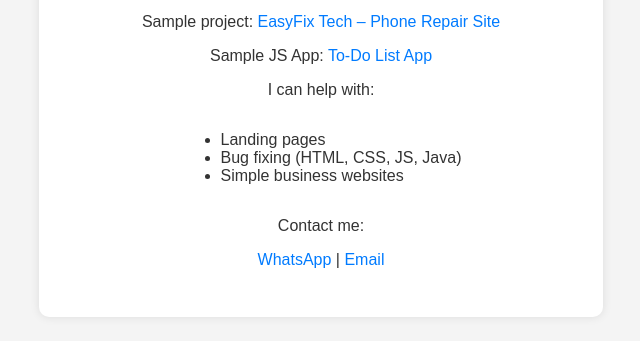
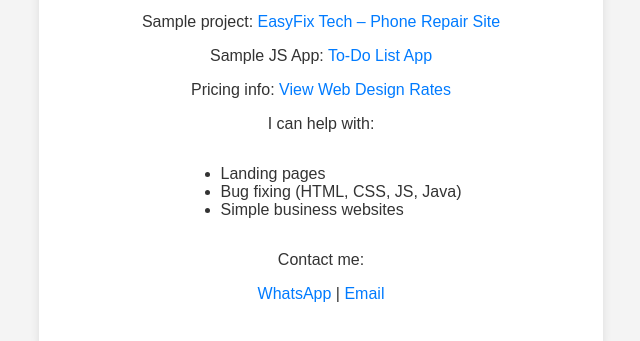
Before and after one commit to toonna2032/toonna2032.github.io, a plain HTML site: page index.html in a window 1280 px wide. Shown: the part 165-506 px from the top of the page, without its empty margins (319-959 px from the left). Drawn offline with Linux system fonts and the light colour scheme.

Commit message:
index.html

```diff
--- a/index.html
+++ b/index.html
@@ -37,6 +37,7 @@
     <p>I build fast, clean websites using HTML, CSS, JavaScript, and Java.</p>
 <p>Sample project: <a href="easyfix.html" target="_blank">EasyFix Tech – Phone Repair Site</a></p>
     <p>Sample JS App: <a href="todo.html" target="_blank">To-Do List App</a></p>
+    <p>Pricing info: <a href="pricing.html" target="_blank">View Web Design Rates</a></p>
     <p>I can help with:</p>
     <ul style="text-align: left; display:inline-block;">
       <li>Landing pages</li>
```
